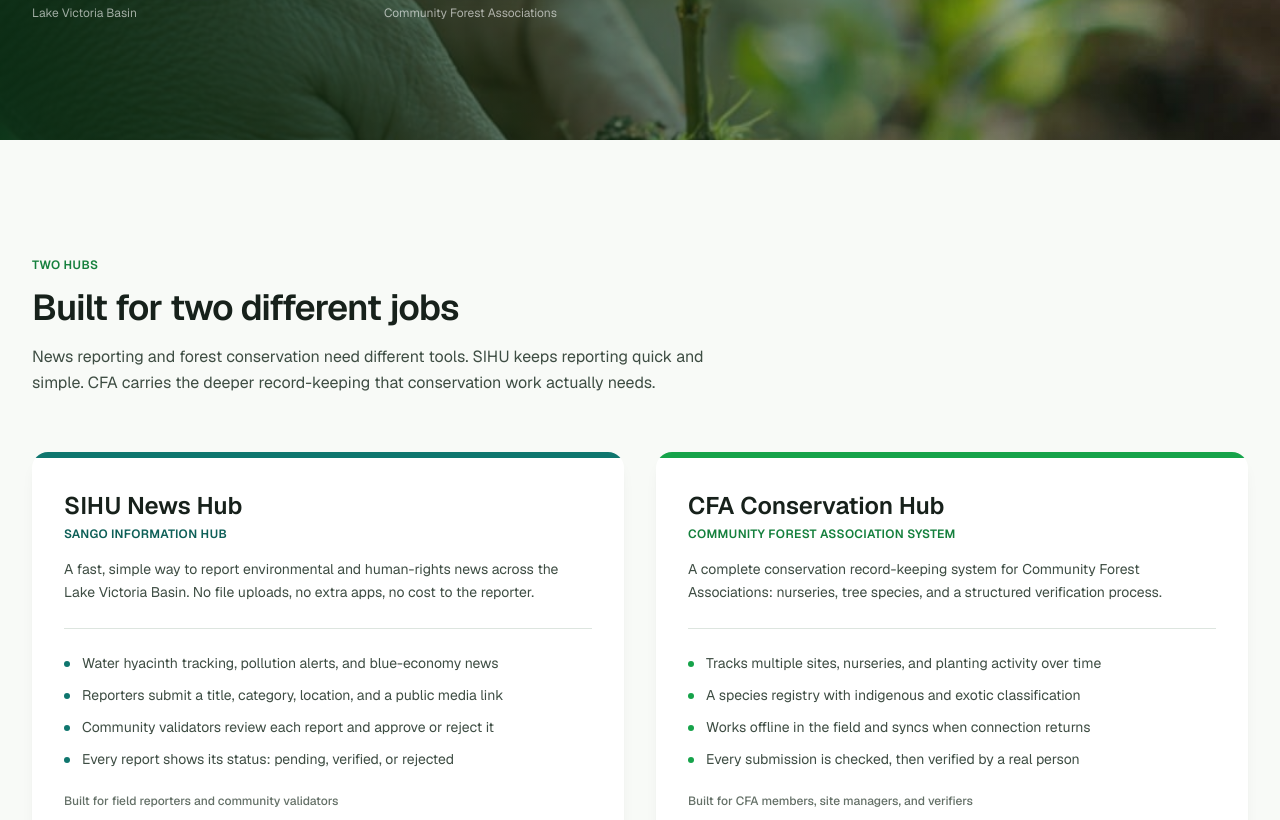
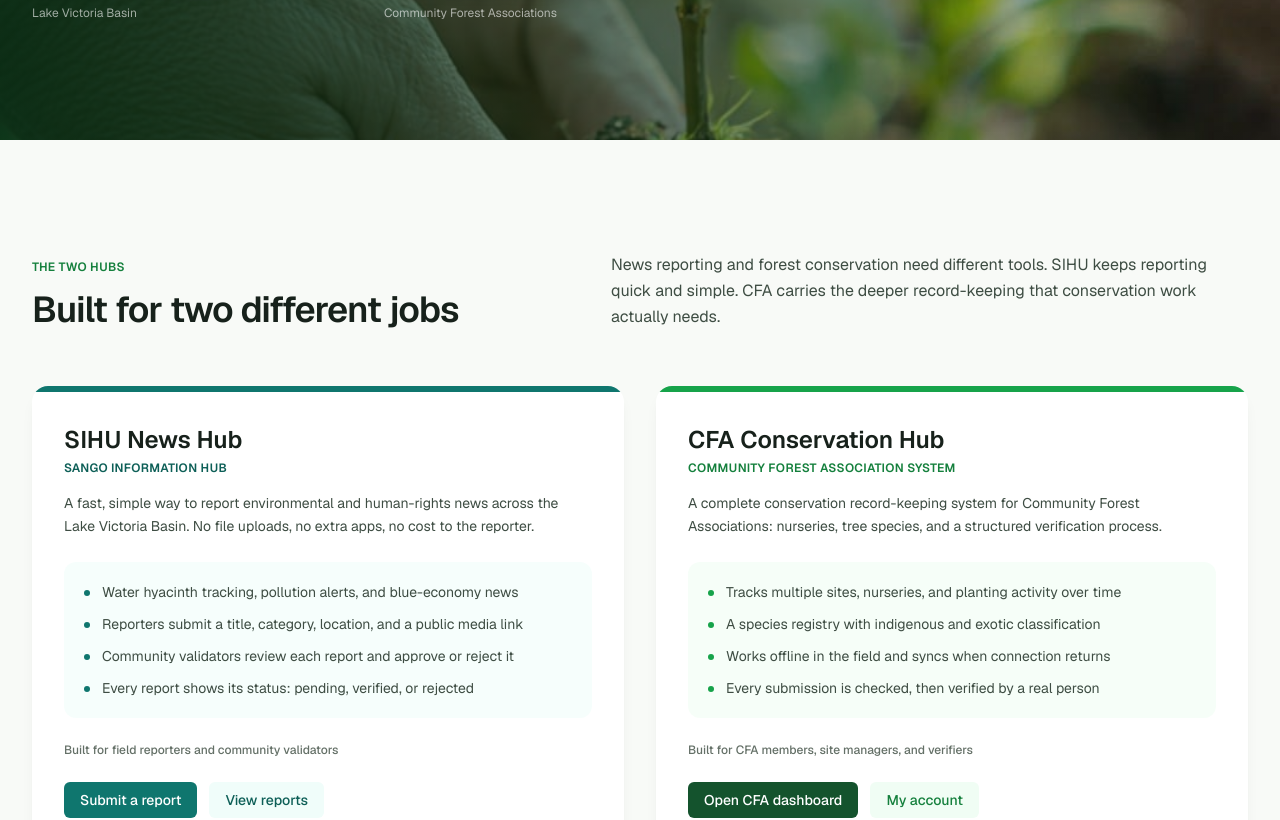
Before and after one commit to isackkibet/info-hub, a Next.js app: page / in a window 1280 px wide. Shown: the part 661-1481 px from the top of the page. Built offline with nearby package versions, Linux system fonts and the light colour scheme.

Commit message:
feat: enhance HubsSection layout and styling for improved clarity and visual appeal

```diff
--- a/src/components/hubs-section.tsx
+++ b/src/components/hubs-section.tsx
@@ -41,16 +41,18 @@ const hubs = [
 
 export function HubsSection() {
   return (
-    <section id="hubs" className="border-b border-sand-200 bg-sand-50">
+    <section id="hubs" className="bg-sand-50">
       <div className="mx-auto max-w-7xl px-6 py-20 lg:px-8 lg:py-28">
-        <div className="max-w-2xl">
-          <span className="text-xs font-semibold uppercase tracking-wide text-forest-700">
-            Two hubs
-          </span>
-          <h2 className="mt-3 text-balance text-3xl font-semibold tracking-tight text-ink-900 sm:text-4xl">
-            Built for two different jobs
-          </h2>
-          <p className="mt-4 text-base leading-relaxed text-ink-700">
+        <div className="grid gap-x-12 gap-y-6 lg:grid-cols-[minmax(0,1fr)_minmax(0,1.2fr)] lg:items-end">
+          <div>
+            <span className="text-xs font-semibold uppercase tracking-wide text-forest-700">
+              The Two Hubs
+            </span>
+            <h2 className="mt-3 text-balance text-3xl font-semibold tracking-tight text-ink-900 sm:text-4xl">
+              Built for two different jobs
+            </h2>
+          </div>
+          <p className="text-base leading-relaxed text-ink-700">
             News reporting and forest conservation need different tools.
             SIHU keeps reporting quick and simple. CFA carries the deeper
             record-keeping that conservation work actually needs.
@@ -91,7 +93,13 @@ export function HubsSection() {
                   {hub.description}
                 </p>
 
-                <ul className="mt-6 space-y-3 border-t border-sand-200 pt-6">
+                <ul
+                  className={
+                    hub.accent === "forest"
+                      ? "mt-6 space-y-3 rounded-xl bg-forest-50/60 p-5"
+                      : "mt-6 space-y-3 rounded-xl bg-lake-50/60 p-5"
+                  }
+                >
                   {hub.points.map((point) => (
                     <li key={point} className="flex gap-3 text-sm text-ink-700">
                       <span
@@ -126,8 +134,8 @@ export function HubsSection() {
                     href={hub.secondaryHref}
                     className={
                       hub.accent === "forest"
-                        ? "rounded-md border border-forest-200 px-4 py-2 text-sm font-medium text-forest-700 transition-colors hover:bg-forest-50"
-                        : "rounded-md border border-lake-200 px-4 py-2 text-sm font-medium text-lake-700 transition-colors hover:bg-lake-50"
+                        ? "rounded-md bg-forest-50 px-4 py-2 text-sm font-medium text-forest-700 transition-colors hover:bg-forest-100"
+                        : "rounded-md bg-lake-50 px-4 py-2 text-sm font-medium text-lake-700 transition-colors hover:bg-lake-100"
                     }
                   >
                     {hub.secondaryLabel}
```
